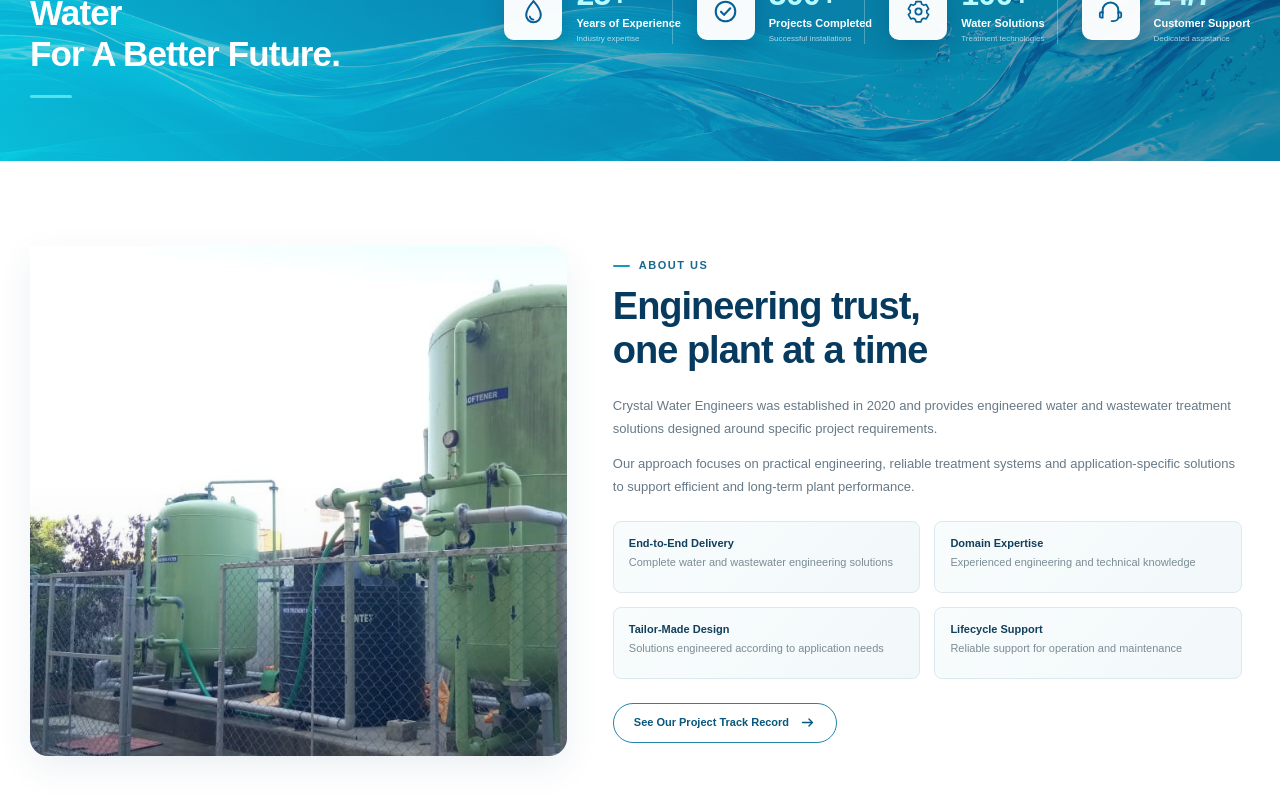
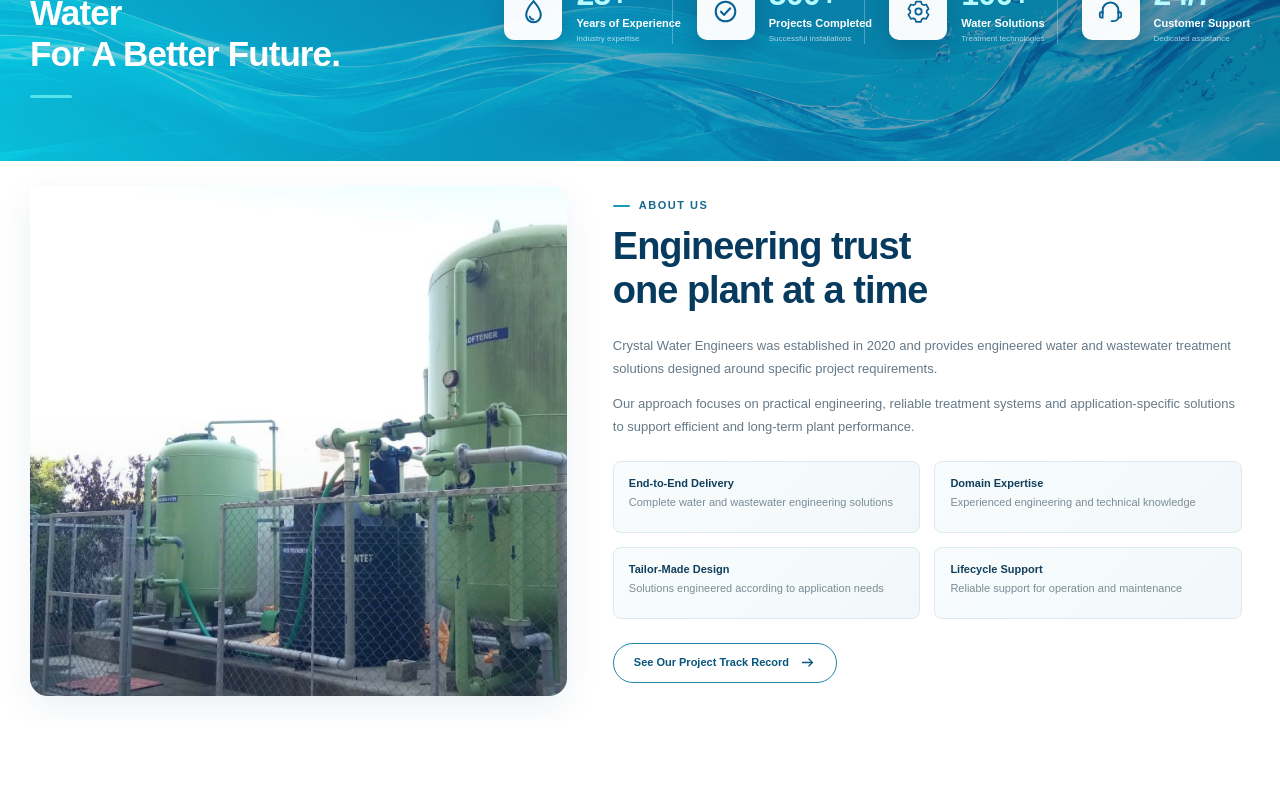
Before and after one commit to gokulvidhyatech-web/Crystalwaterengineers, a React (Vite) app in the folder frontend/: page / in a window 1280 px wide. Shown: the part 714-1514 px from the top of the page. After the commit the page ends 1435 px from the top, so only its background shows below. Built offline with nearby package versions, Linux system fonts and the light colour scheme.

Commit message:
Fix Vite build configuration

```diff
--- a/frontend/src/components/AboutSection.css
+++ b/frontend/src/components/AboutSection.css
@@ -5,7 +5,7 @@
 .about-section {
   width: 100%;
 
-  padding: 85px 0;
+  padding: 25px 0;
 
   background: #ffffff;
 
--- a/frontend/src/components/AboutSection.jsx
+++ b/frontend/src/components/AboutSection.jsx
@@ -60,7 +60,7 @@
           {/* HEADING */}
 
           <h2 className="about-title">
-            Engineering trust,
+            Engineering trust
             <br />
             one plant at a time
           </h2>
```
